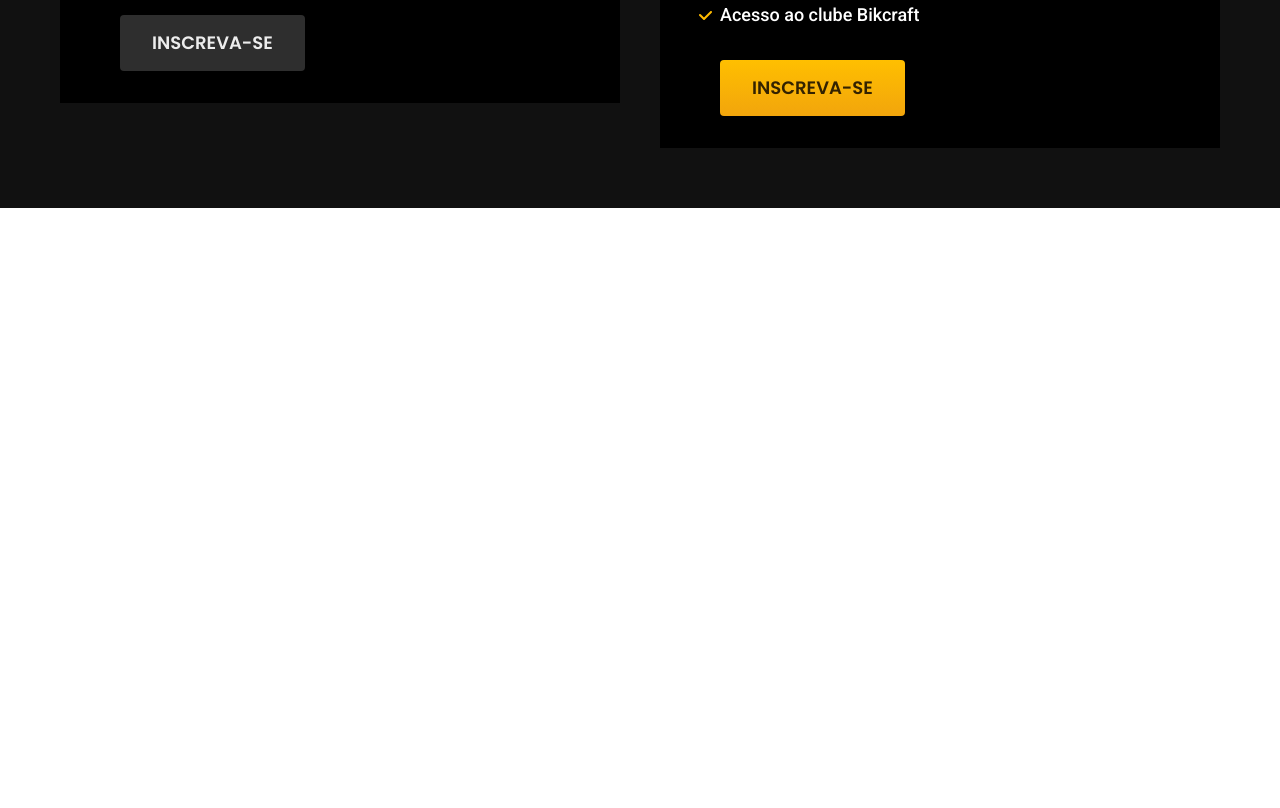
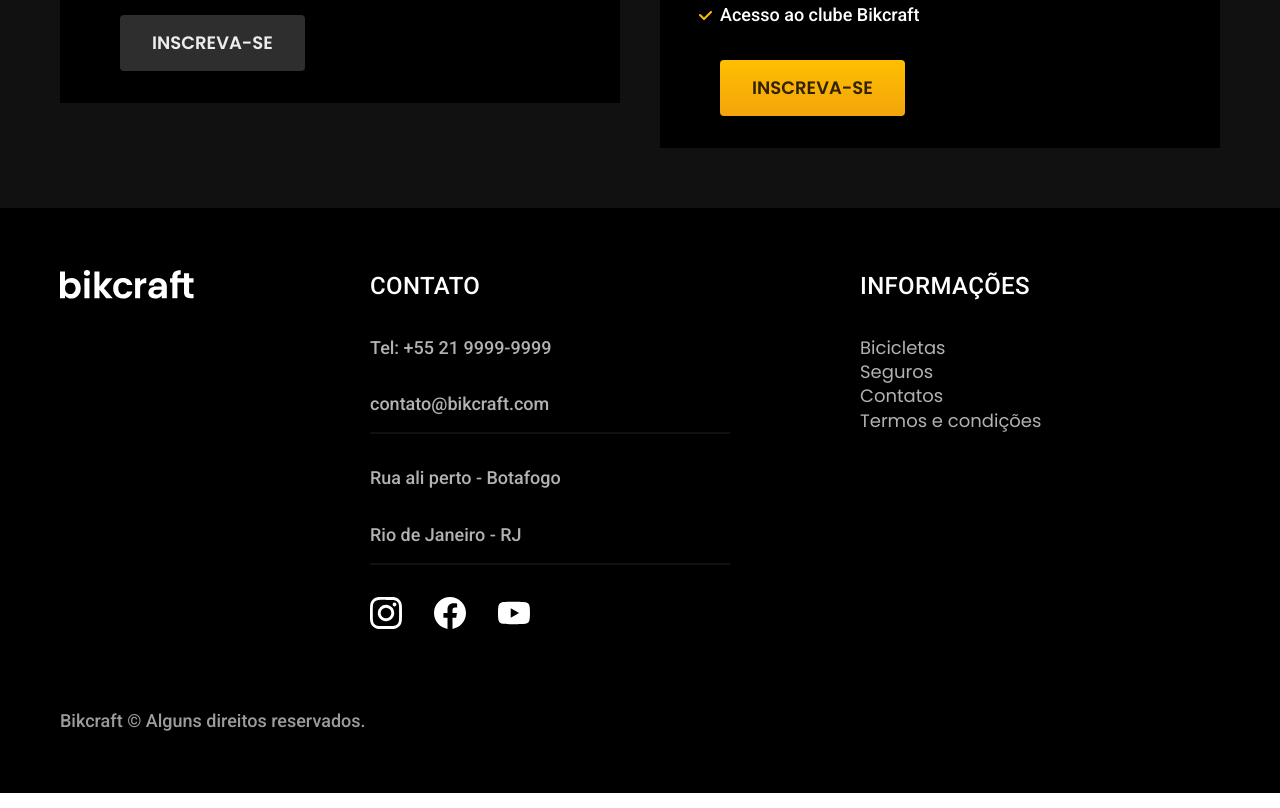
Before and after one commit to Pablo-Mateus/Bikcraft, a plain HTML site: page index.html in a window 1280 px wide. Shown: the part 4339-5147 px from the top of the page. Drawn offline with Linux system fonts and the light colour scheme.

Commit message:
index-finalizado

```diff
--- /dev/null
+++ b/css/global/footer.css
@@ -0,0 +1,67 @@
+.footer-bg {
+  background-color: var(--cor-12);
+}
+
+.footer {
+  display: grid;
+  grid-template-columns: 3fr 5fr 4fr;
+  gap: 40px;
+  padding-top: 60px;
+  padding-bottom: 60px;
+}
+
+.footer h3 {
+  margin-bottom: 32px;
+}
+
+.footer-contato ul {
+  margin-bottom: 32px;
+}
+
+.footer-contato li {
+  margin-bottom: 32px;
+}
+
+.footer-contato li:nth-child(even)::after {
+  content: "";
+  display: block;
+  max-width: 360px;
+  height: 2px;
+  background-color: var(--cor-11);
+  margin-top: 16px;
+}
+
+.footer-redes {
+  display: flex;
+  gap: 32px;
+}
+
+.footer a:hover {
+  color: var(--cor-0);
+}
+
+.footer-copy {
+  grid-column: 1/-1;
+  margin-top: 40px;
+}
+
+@media (max-width: 800px) {
+  .footer > img {
+    display: none;
+  }
+
+  .footer {
+    grid-template-columns: 1fr 1fr;
+  }
+}
+
+@media (max-width: 600px) {
+  .footer {
+    grid-template-columns: 1fr;
+    gap: 60px;
+  }
+
+  .footer-copy {
+    margin-top: 0px;
+  }
+}
--- a/css/global/global.css
+++ b/css/global/global.css
@@ -1,7 +1,6 @@
 body {
   margin: 0px;
   font-family: Arial, Helvetica, sans-serif;
-  padding-bottom: 600px;
 }
 
 h1,
--- a/css/style.css
+++ b/css/style.css
@@ -1,4 +1,5 @@
 @import url("./global/header.css");
+@import url("./global/footer.css");
 @import url("./global/global.css");
 @import url("./utilidades/tipografia.css");
 @import url("./utilidades/cores.css");
--- a/index.html
+++ b/index.html
@@ -159,6 +159,43 @@
       </div>
     </div>
   </article>
+  <footer class="footer-bg">
+    <div class="footer container">
+      <img src="img/bikcraft.svg" alt="">
+      <div class="footer-contato">
+        <h3 class="font-2-l-b cor-0">Contato</h3>
+        <ul class="cor-5 font-2-m">
+          <li><a href="tel:+5521999999">Tel: +55 21 9999-9999</a></li>
+          <li><a href="mailto:contato@bikcraft.com">contato@bikcraft.com</a></li>
+          <li>Rua ali perto - Botafogo</li>
+          <li>Rio de Janeiro - RJ</li>
+        </ul>
+        <div class="footer-redes">
+          <a href="./">
+            <img src="/img/redes/instagram.svg" alt="Instagram">
+          </a>
+          <a href="./">
+            <img src="/img/redes/facebook.svg" alt="Facebook">
+          </a>
+          <a href="./">
+            <img src="/img/redes/youtube.svg" alt="Youtube">
+          </a>
+        </div>
+      </div>
+      <div class="footer-informacoes">
+        <h3 class="font-2-l-b cor-0">Informações</h3>
+        <nav>
+          <ul class="font-1-m cor-5">
+            <li><a href="./bicicletas.html">Bicicletas</a></li>
+            <li><a href="./seguros.html">Seguros</a></li>
+            <li><a href="./contatos.html">Contatos</a></li>
+            <li><a href="./termos.html">Termos e condições</a></li>
+          </ul>
+        </nav>
+      </div>
+      <p class="footer-copy font-2-m cor-6">Bikcraft © Alguns direitos reservados.</p>
+    </div>
+  </footer>
 </body>
 
 </html>
```
Also changed, not shown: termos.html (added).
